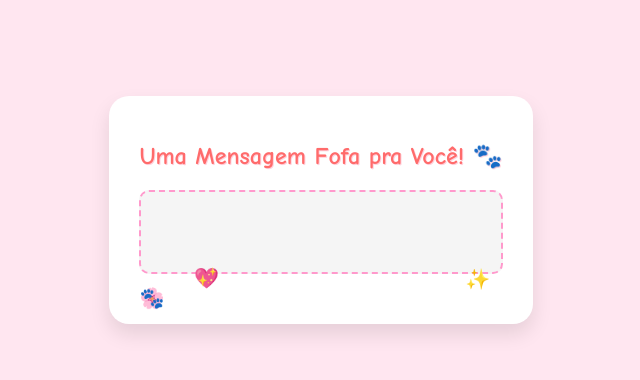
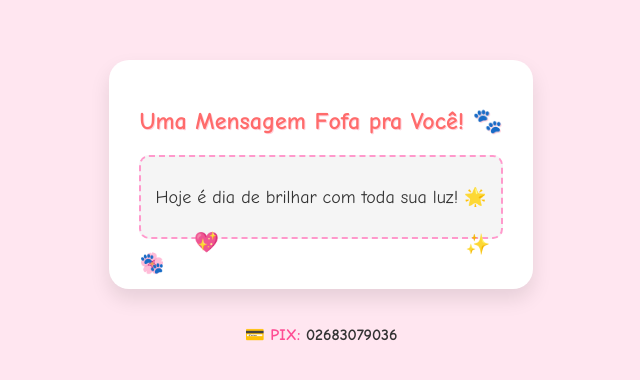
Before and after one commit to Obscure-spam/Fofo, a plain HTML site: page index.html in a window 1280 px wide. Shown: the part 190-570 px from the top of the page, without its empty margins (319-959 px from the left). Drawn offline with Linux system fonts and the light colour scheme.

Commit message:
Atualizar o index.html

```diff
--- a/index.html
+++ b/index.html
@@ -14,6 +14,7 @@
             height: 100vh;
             margin: 0;
             overflow: hidden;
+            flex-direction: column;
         }
 
         .container {
@@ -69,6 +70,20 @@
         .heart:nth-child(2) { top: 20%; right: 15%; animation-delay: 1s; }
         .heart:nth-child(3) { bottom: 15%; left: 20%; animation-delay: 2s; }
         .heart:nth-child(4) { bottom: 10%; right: 10%; animation-delay: 0.5s; }
+
+        footer {
+            margin-top: 20px;
+        }
+
+        .pix {
+            font-size: 16px;
+            color: #ff4d94;
+            font-weight: bold;
+        }
+
+        .pix span {
+            color: #333;
+        }
     </style>
 </head>
 <body onload="mostrarMensagem()">
@@ -80,6 +95,10 @@
         <div class="heart">🌸</div>
         <div class="heart">🐾</div>
     </div>
+
+    <footer>
+        <p class="pix">💳 PIX: <span>02683079036</span></p>
+    </footer>
 
     <script>
         const mensagens = [
@@ -111,7 +130,7 @@
             "Você é uma florzinha que deixa o jardim da vida mais bonito! 🌸",
             "Hoje é dia de espalhar amor por onde passar! 💕",
             "Você é incrível, nunca duvide disso! 🌟",
-            "Que seu dia seja tão mágico quanto um conto de fadas! 🧚‍♀️ condemned",
+            "Que seu dia seja tão mágico quanto um conto de fadas! 🧚‍♀️",
             "Você é um raio de luz em qualquer escuridão! 🌞",
             "Seu sorriso é contagiante, continue espalhando alegria! 😊",
             "Você é como um bichinho fofinho que aquece o coração! 🐻",
@@ -200,9 +219,6 @@
             }
         `;
         document.head.appendChild(style);
-  <footer>
-    <p class="pix">💳 PIX: <span>02683079036</span></p>
-  </footer>
     </script>
 </body>
 </html>
```
